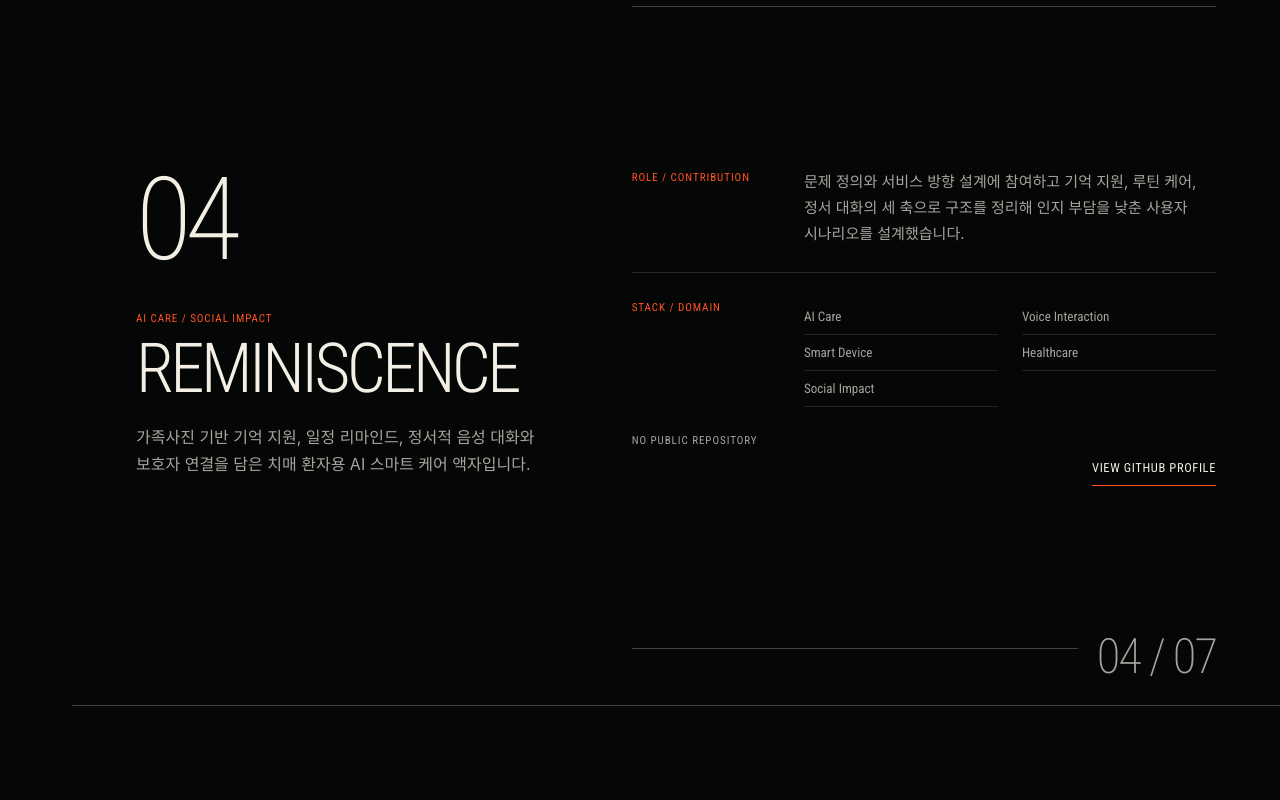
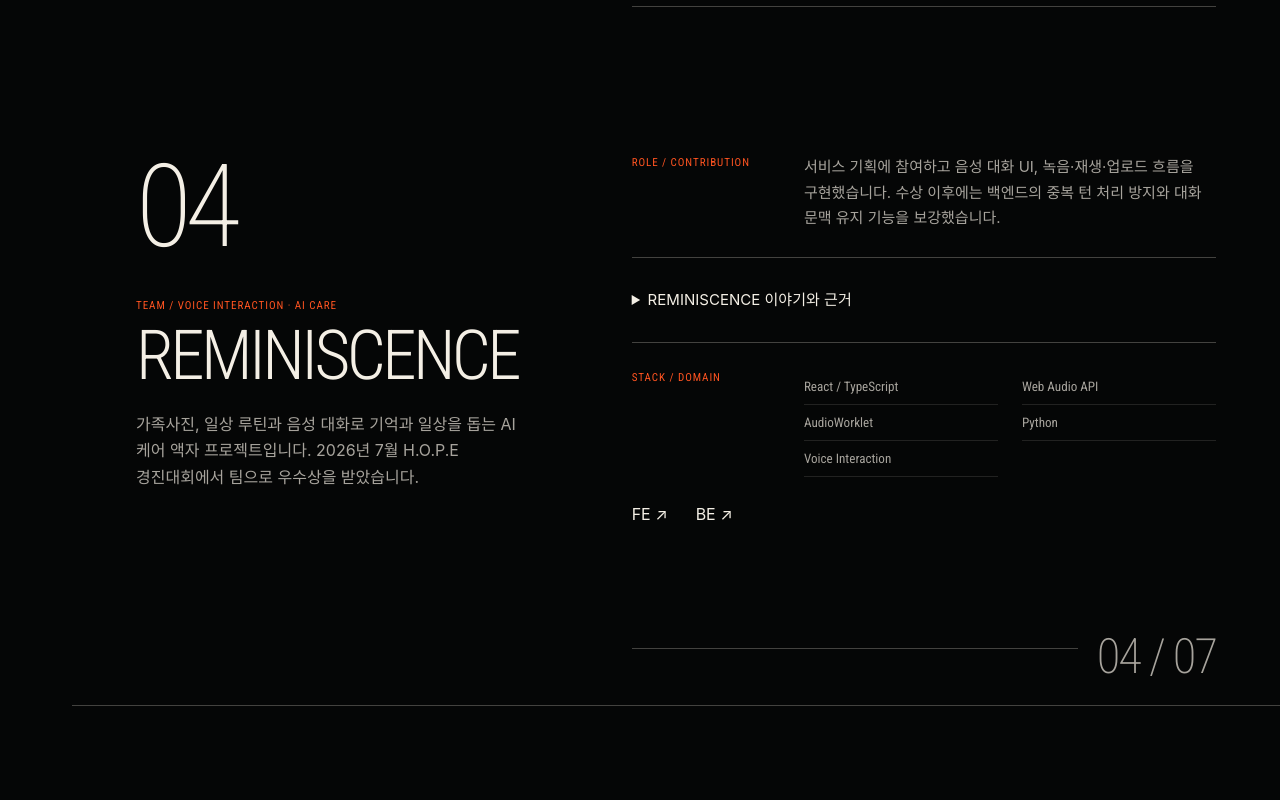
Before and after one commit to leehyowon14/leehyowon14.github.io, a website: page index.html in a window 1280 px wide. Shown: the part 8340-9140 px from the top of the page. Drawn offline with Linux system fonts and the light colour scheme; animation ran at ten frames a second; a web font is replaced by a local one.

Commit message:
content(reminiscence): 개인 기여와 구현 근거 최신화

```diff
--- a/index.html
+++ b/index.html
@@ -247,29 +247,15 @@
           <article class="chapter-panel project-panel" id="project-reminiscence" data-chapter-panel="4" aria-labelledby="project-reminiscence-title">
             <header class="project-heading">
               <span class="project-number" aria-hidden="true">04</span>
-              <p class="project-domain">AI CARE / SOCIAL IMPACT</p>
+              <p class="project-domain">TEAM / VOICE INTERACTION · AI CARE</p>
               <h3 id="project-reminiscence-title">REMINISCENCE</h3>
-              <p class="project-summary">가족사진 기반 기억 지원, 일정 리마인드, 정서적 음성 대화와 보호자 연결을 담은 치매 환자용 AI 스마트 케어 액자입니다.</p>
+              <p class="project-summary">가족사진, 일상 루틴과 음성 대화로 기억과 일상을 돕는 AI 케어 액자 프로젝트입니다. 2026년 7월 H.O.P.E 경진대회에서 팀으로 우수상을 받았습니다.</p>
             </header>
             <div class="project-body">
-              <section class="project-fact">
-                <h4>ROLE / CONTRIBUTION</h4>
-                <p>문제 정의와 서비스 방향 설계에 참여하고 기억 지원, 루틴 케어, 정서 대화의 세 축으로 구조를 정리해 인지 부담을 낮춘 사용자 시나리오를 설계했습니다.</p>
-              </section>
-              <section class="project-fact">
-                <h4>STACK / DOMAIN</h4>
-                <ul class="project-stack" aria-label="Reminiscence 도메인">
-                  <li>AI Care</li>
-                  <li>Voice Interaction</li>
-                  <li>Smart Device</li>
-                  <li>Healthcare</li>
-                  <li>Social Impact</li>
-                </ul>
-              </section>
-              <div class="project-source-unavailable">
-                <span>NO PUBLIC REPOSITORY</span>
-                <a class="project-source-link" href="https://github.com/leehyowon14" target="_blank" rel="noopener noreferrer">VIEW GITHUB PROFILE</a>
-              </div>
+              <section class="project-fact"><h4>ROLE / CONTRIBUTION</h4><p>서비스 기획에 참여하고 음성 대화 UI, 녹음·재생·업로드 흐름을 구현했습니다. 수상 이후에는 백엔드의 중복 턴 처리 방지와 대화 문맥 유지 기능을 보강했습니다.</p></section>
+              <details class="project-case"><summary>REMINISCENCE 이야기와 근거</summary><dl><div><dt>문제</dt><dd>화면 조작 부담을 줄이면서 질문을 듣고 음성으로 답하는 대화 흐름을 이어갈 필요가 있었습니다.</dd></div><div><dt>설계</dt><dd>AudioWorklet으로 음성·침묵 상태를 판별하고 16kHz WAV를 업로드합니다. 마이크 권한과 자동 재생 실패의 복구 흐름, 녹음 자원 정리를 함께 다뤘습니다.</dd></div><div><dt>결과와 시점</dt><dd>7월에는 음성 세션 UI와 녹음 처리를 구현했습니다. 8월에는 턴 ID를 이용한 중복 처리 방지와 대화 문맥 유지를 추가했습니다. 수상 당시 구현과 후속 개선을 구분하며, 의료적 효과를 검증한 제품은 아닙니다.</dd></div></dl><div class="project-evidence-links"><a href="https://github.com/KW-Reminiscence/Reminiscence-FE/commit/9bdda0a005519e33c728cd5af193d7a570dd2cce" target="_blank" rel="noopener noreferrer">7월 녹음 처리 ↗</a><a href="https://github.com/KW-Reminiscence/Reminiscence-BE/commit/f60fb2bba8c7b64f2cd197393a446f0b6cbd4dc4" target="_blank" rel="noopener noreferrer">8월 문맥 유지 ↗</a><a href="https://www.kw.ac.kr/ko/life/newsletter.jsp?BoardMode=view&amp;DUID=53004" target="_blank" rel="noopener noreferrer">대학교 수상 소식 ↗</a></div></details>
+              <section class="project-fact"><h4>STACK / DOMAIN</h4><ul class="project-stack" aria-label="REMINISCENCE 기술과 영역"><li>React / TypeScript</li><li>Web Audio API</li><li>AudioWorklet</li><li>Python</li><li>Voice Interaction</li></ul></section>
+              <div class="project-source-group"><a href="https://github.com/KW-Reminiscence/Reminiscence-FE" target="_blank" rel="noopener noreferrer">FE ↗</a><a href="https://github.com/KW-Reminiscence/Reminiscence-BE" target="_blank" rel="noopener noreferrer">BE ↗</a></div>
             </div>
             <span class="project-count" aria-hidden="true">04 / 07</span>
           </article>
```
